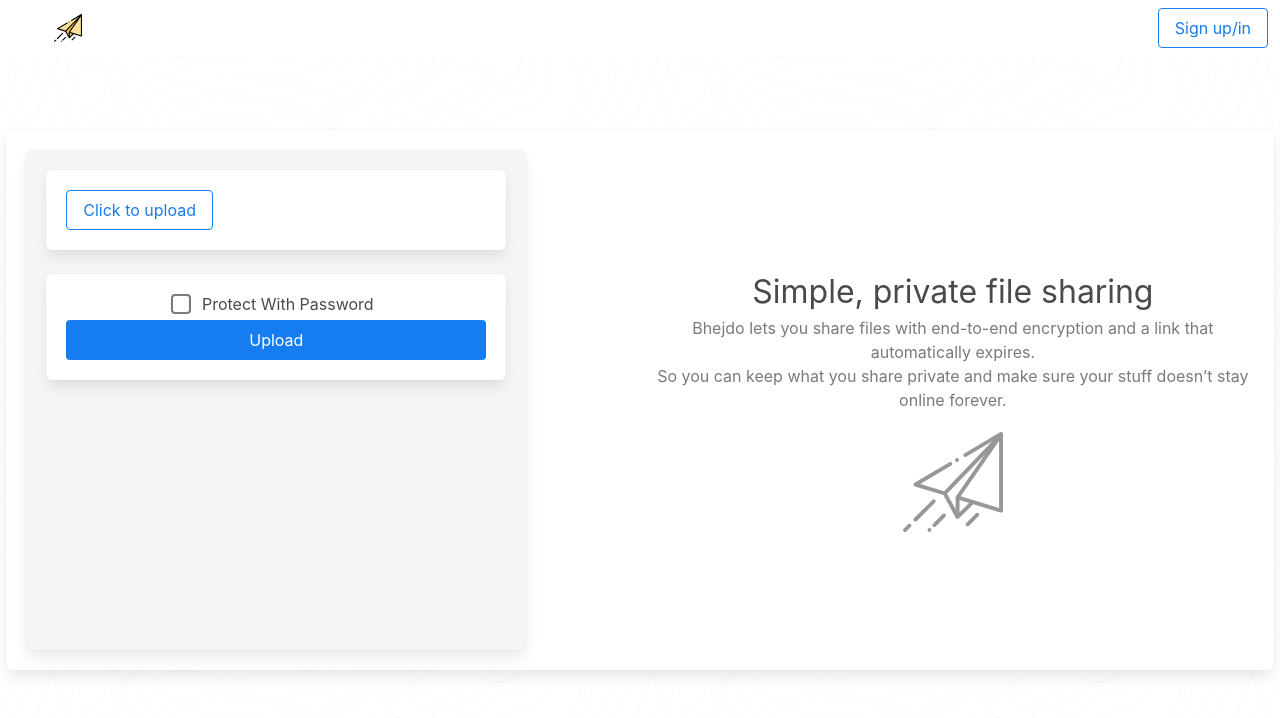
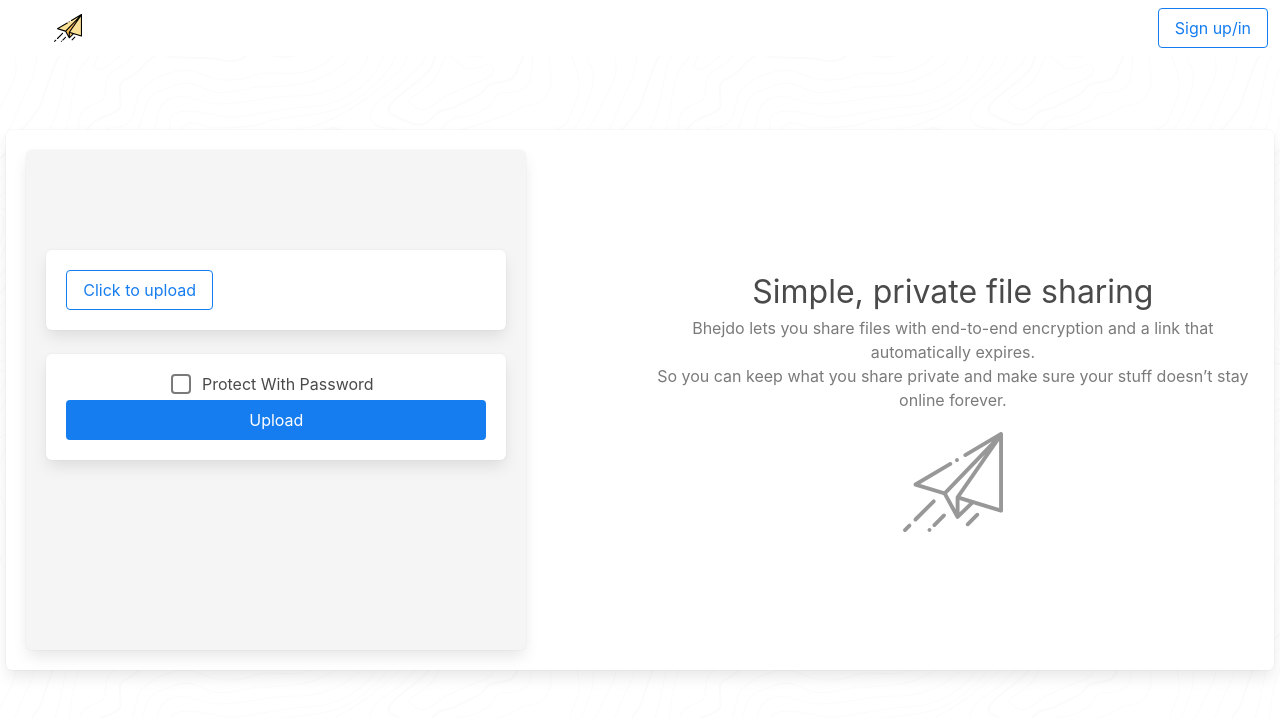
Before and after one commit to abdullahwaqar/bhejdo, a Vue app in the folder client/: page /#/ in a window 1280 px wide. Shown: the top 718 px of the page. Built offline with nearby package versions, Linux system fonts and the light colour scheme.

Commit message:
Fixed form issue

```diff
--- a/client/src/components/DownloadForm.vue
+++ b/client/src/components/DownloadForm.vue
@@ -1,13 +1,13 @@
 <template>
     <section class="is-vcentered">
         <div class="box">
-            <h1>{{ $route.params.token }}</h1>
+            <!-- <h1>{{ $route.params.token }}</h1> -->
             <div class="columns">
                 <div class="level">
                     <div class="column">
                         <div class="level-left">
                             <div class="level-item">
-                                <div class="box has-background-white-ter expand-box">
+                                <div class="box has-background-white-ter expand-box cus-pd-top">
                                     <div class="tile is-ancestor">
                                         <div class="tile is-12 is-vertical is-parent">
                                             <div class="tile is-child box expand-tile-box">
@@ -143,4 +143,8 @@
 .expand-tile-box {
     height: 800px;
 }
+
+.cus-pd-top {
+    padding-top: 100px;
+}
 </style>
--- a/client/src/components/UploadForm.vue
+++ b/client/src/components/UploadForm.vue
@@ -6,7 +6,7 @@
                     <div class="column">
                         <div class="level-left">
                             <div class="level-item">
-                                <div class="box has-background-white-ter expand-box">
+                                <div class="box has-background-white-ter expand-box cus-pd-top">
                                     <div class="tile is-ancestor">
                                         <div class="tile is-12 is-vertical is-parent">
                                             <div class="tile is-child box expand-tile-box">
@@ -159,4 +159,8 @@
 .expand-tile-box {
     height: 800px;
 }
+
+.cus-pd-top {
+    padding-top: 100px;
+}
 </style>
```
